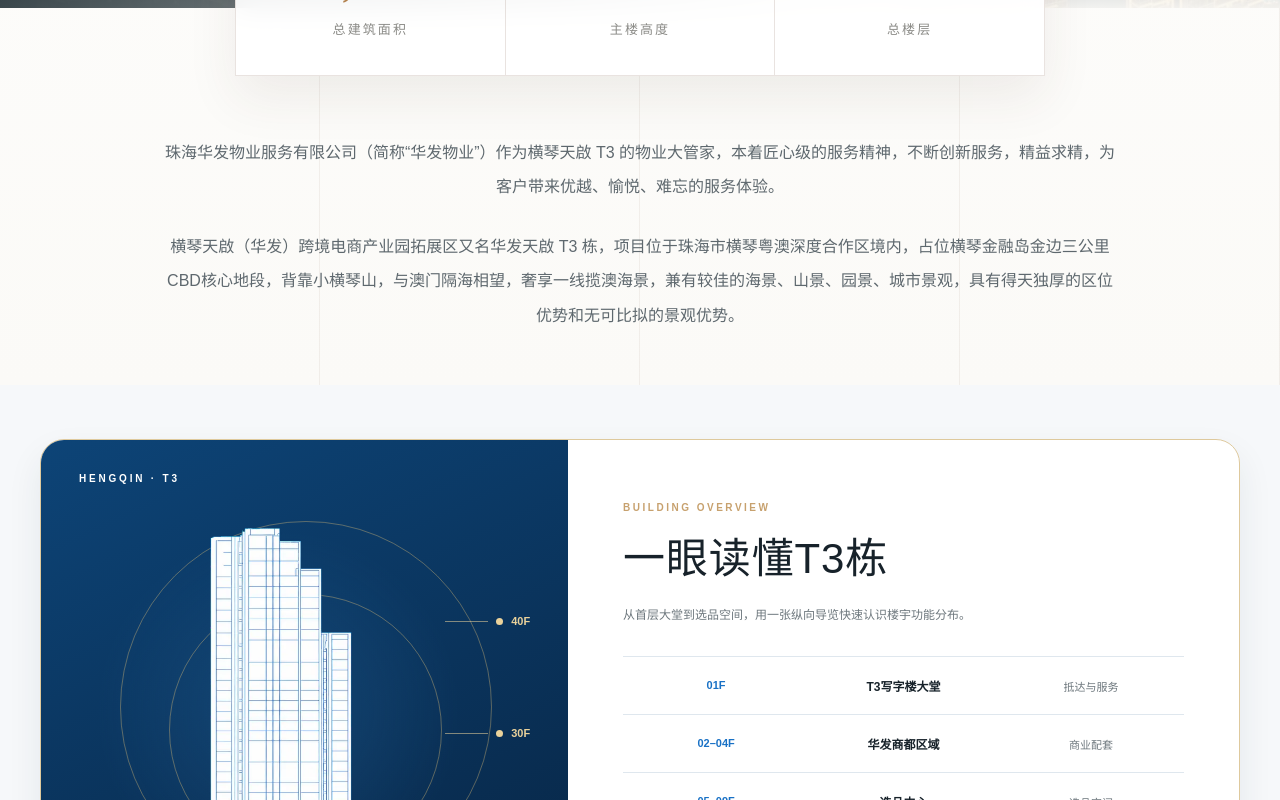
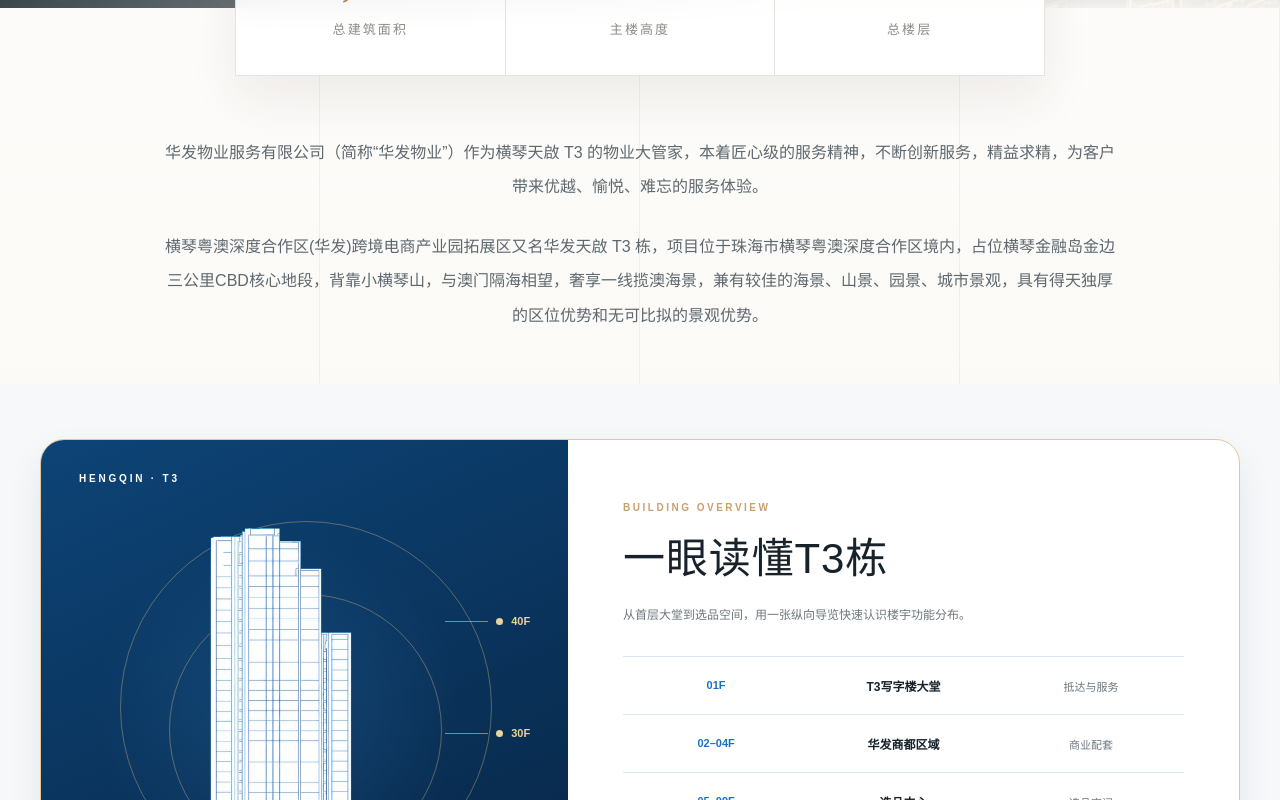
Before and after one commit to wuxingming1225-netizen/hengqintianqi, a Next.js app: page / in a window 1280 px wide. Shown: the part 680-1480 px from the top of the page. Built offline with nearby package versions, Linux system fonts and the light colour scheme; no server answers.

Commit message:
更新项目与物业公司名称

```diff
--- a/app/page.tsx
+++ b/app/page.tsx
@@ -39,8 +39,8 @@
             <div><strong>49<small>层</small></strong><span>总楼层</span></div>
           </div>
           <div className="project-about-copy">
-            <p>珠海华发物业服务有限公司（简称“华发物业”）作为横琴天啟 T3 的物业大管家，本着匠心级的服务精神，不断创新服务，精益求精，为客户带来优越、愉悦、难忘的服务体验。</p>
-            <p>横琴天啟（华发）跨境电商产业园拓展区又名华发天啟 T3 栋，项目位于珠海市横琴粤澳深度合作区境内，占位横琴金融岛金边三公里CBD核心地段，背靠小横琴山，与澳门隔海相望，奢享一线揽澳海景，兼有较佳的海景、山景、园景、城市景观，具有得天独厚的区位优势和无可比拟的景观优势。</p>
+            <p>华发物业服务有限公司（简称“华发物业”）作为横琴天啟 T3 的物业大管家，本着匠心级的服务精神，不断创新服务，精益求精，为客户带来优越、愉悦、难忘的服务体验。</p>
+            <p>横琴粤澳深度合作区(华发)跨境电商产业园拓展区又名华发天啟 T3 栋，项目位于珠海市横琴粤澳深度合作区境内，占位横琴金融岛金边三公里CBD核心地段，背靠小横琴山，与澳门隔海相望，奢享一线揽澳海景，兼有较佳的海景、山景、园景、城市景观，具有得天独厚的区位优势和无可比拟的景观优势。</p>
           </div>
         </div>
       </section>
--- a/app/site-chrome.tsx
+++ b/app/site-chrome.tsx
@@ -119,7 +119,7 @@
       <div className="page-shell footer-inner">
         <a className="footer-brand" href={pageHref("/")}><span className="footer-logo"><img src={asset("/t3-building-logo-transparent.webp")} alt="" width="256" height="542" loading="lazy" decoding="async" /></span><span>横琴天啟 T3<br /><small>PROPERTY SERVICE</small></span></a>
         <div className="footer-details">
-          <p>珠海华发物业服务有限公司</p>
+          <p>华发物业服务有限公司</p>
           <p className="footer-address"><span>项目地址</span><strong>珠海市横琴粤澳深度合作区荣澳道 128 号</strong></p>
         </div>
         <p>© 2026 HUAFA PROPERTY. ALL RIGHTS RESERVED.</p>
```
Also changed, not shown: 1 other file (tests, documents, lock files or other folders).
